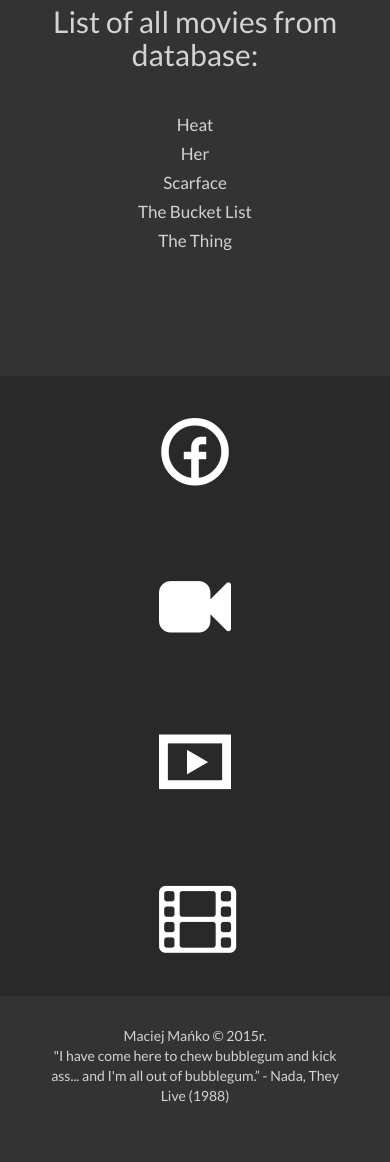
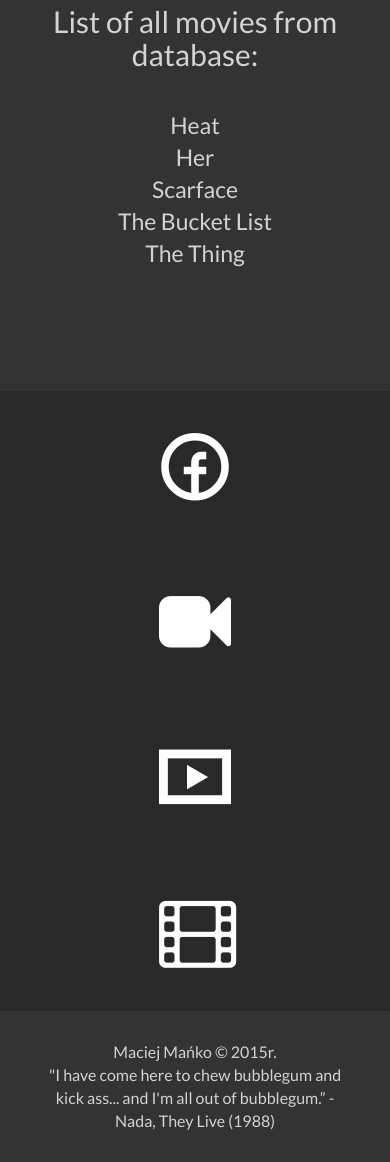
Before and after one commit to bobicgit/MyMovieDB, a PHP site: page /all_movies.php in a window 390 px wide. Shown: the part 353-1515 px from the top of the page. Before the commit the page ends 1456 px from the top, so only its background shows below. Run offline with PHP 8.4, Linux system fonts and the light colour scheme; data comes from the database, SQL or seed files in the repository; data that the repository does not hold is empty; some libraries are stand-ins or nearby versions.

Commit message:
checking something

```diff
--- a/mystyle.css
+++ b/mystyle.css
@@ -74,7 +74,7 @@ h2{
 	margin-top: 40px;
 	margin-right: auto;
 	margin-left: auto;
-	font-size:23px;
+	font-size:20px;
 }
 #content h2 {
 	text-align: center;
@@ -142,11 +142,19 @@ input[type="checkbox"]{
 #all_movies a{
 	text-decoration: none;
 	color: lightgrey;
-	font-size: 17px;
+	font-size: 20px;
 }
 #all_movies a:hover{
 	color: #ff9090;
 }
+@media (max-width: 768px){
+	#all_movies a{
+	text-decoration: none;
+	color: lightgrey;
+	font-size: 23px;
+	}
+}
+
 
 /*TOP MOVIES*/
 
@@ -160,7 +168,7 @@ input[type="checkbox"]{
 #top_ten_movies a{
 	text-decoration: none;
 	color: lightgrey;
-	font-size: 23px;
+	font-size: 20px;
 }
 #top_ten_movies a:hover{
 	color: #ff9090;
@@ -219,7 +227,7 @@ th, td, th {
 #contact {
 
 	text-align: center;
-	font-size: 23px;
+	font-size: 20px;
 	margin-right: auto;
 	margin-left: auto;
 	line-height: 1.5em;
@@ -262,7 +270,7 @@ a.sociallink{
 /*FOOTER*/
 
 #foot_of_page>.container>#footer {
-	font-size:14px;
+	font-size:16px;
 	text-align: center;
 	padding:30px;
 }
```
